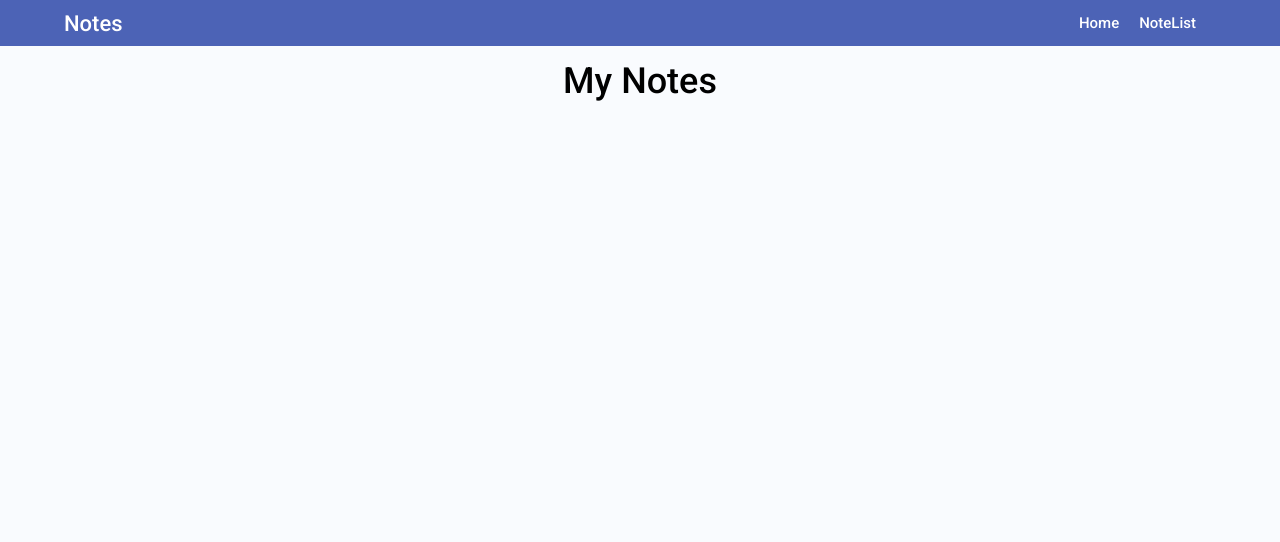
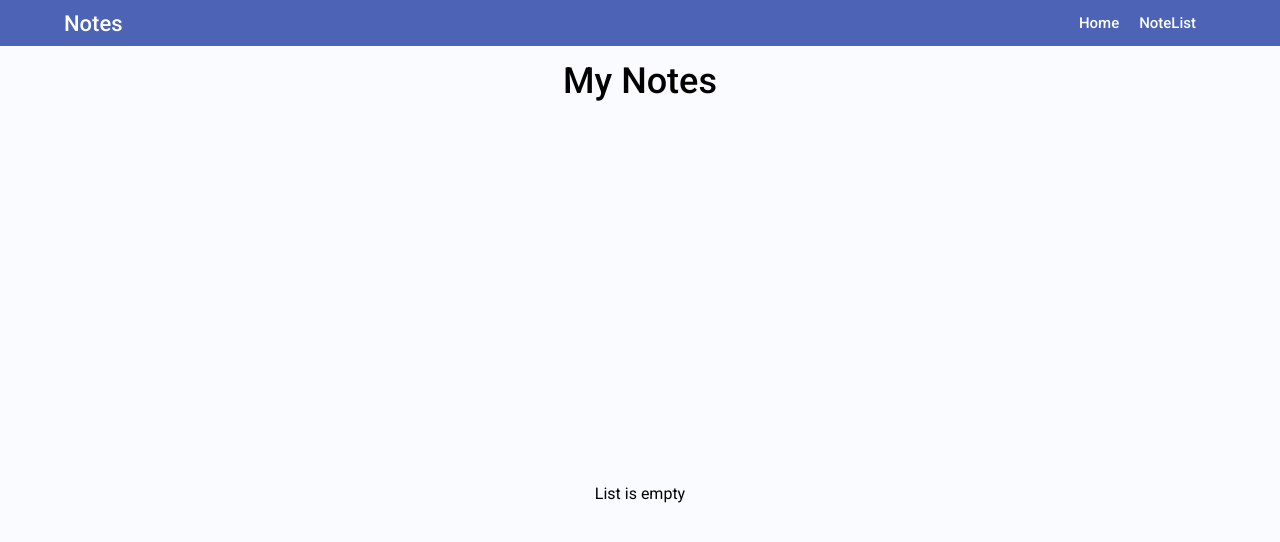
Before and after one commit to manjunath70360/Notes-V2-Mind, a React (Create React App) app in the folder my-app/: page /notes in a window 1280 px wide. Shown: the top 542 px of the page. Built offline with nearby package versions, Linux system fonts and the light colour scheme; a web font is replaced by a local one.

Commit message:
Update index.js

```diff
--- a/my-app/src/components/NoteList/index.js
+++ b/my-app/src/components/NoteList/index.js
@@ -55,6 +55,9 @@ const NoteList = () => {
         <div className="row">
           <div className="col-12">
             <h1 className="todos-heading">My Notes</h1>
+            {todoList.length === 0 ? (
+              <p className="empty-list-message">List is empty</p>
+            ) : (
               <ul className="todo-items-container">
                 {todoList.map(todo => (
                   <li key={todo.id} className="todo-item-container d-flex flex-row">
@@ -72,14 +75,13 @@ const NoteList = () => {
                         {todo.text}
                       </label>
                       <div className="delete-icon-container">
-                    <MdDelete size={20}
-                        onClick={() => handleDeleteTodo(todo.id)}
-                      />
+                        <MdDelete size={20} onClick={() => handleDeleteTodo(todo.id)} />
                       </div>
                     </div>
                   </li>
                 ))}
               </ul>
+            )}
           </div>
         </div>
       </div>
```
Lines whose indentation alone changed are shown as unchanged.
